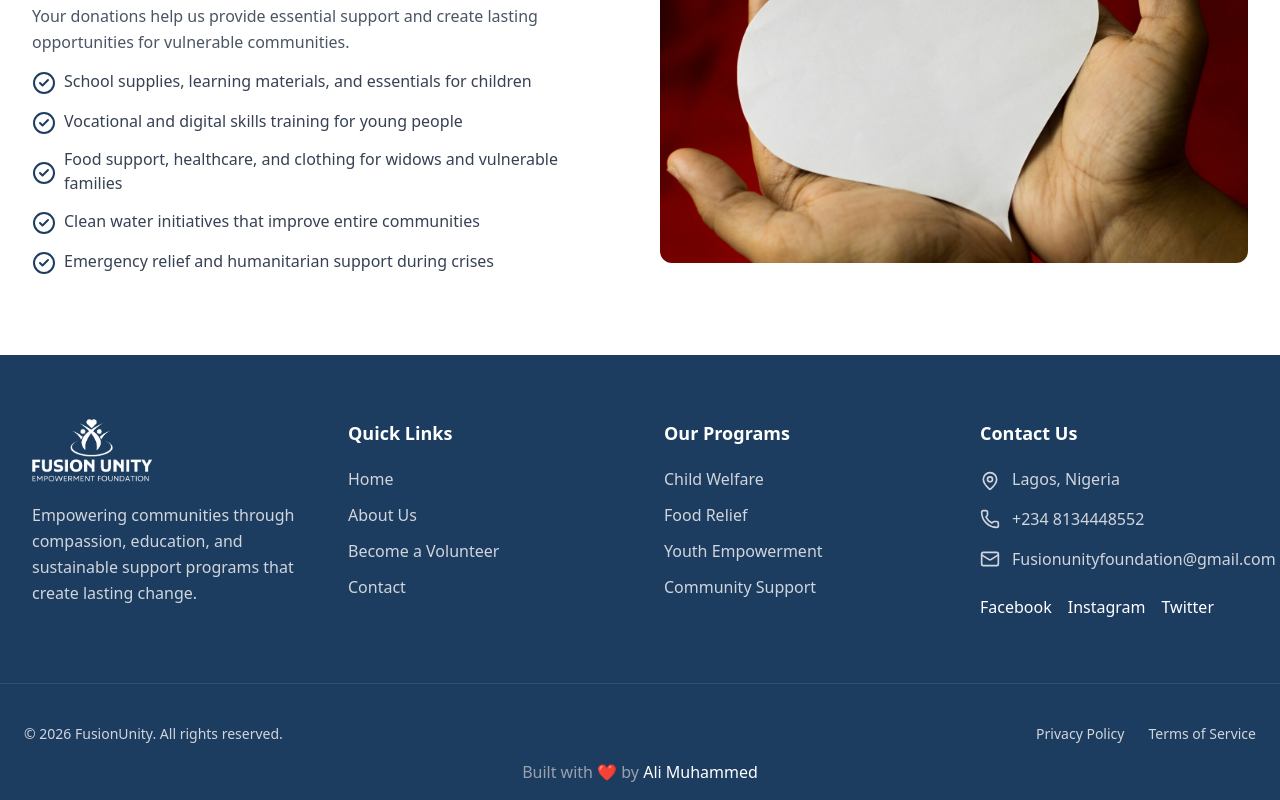
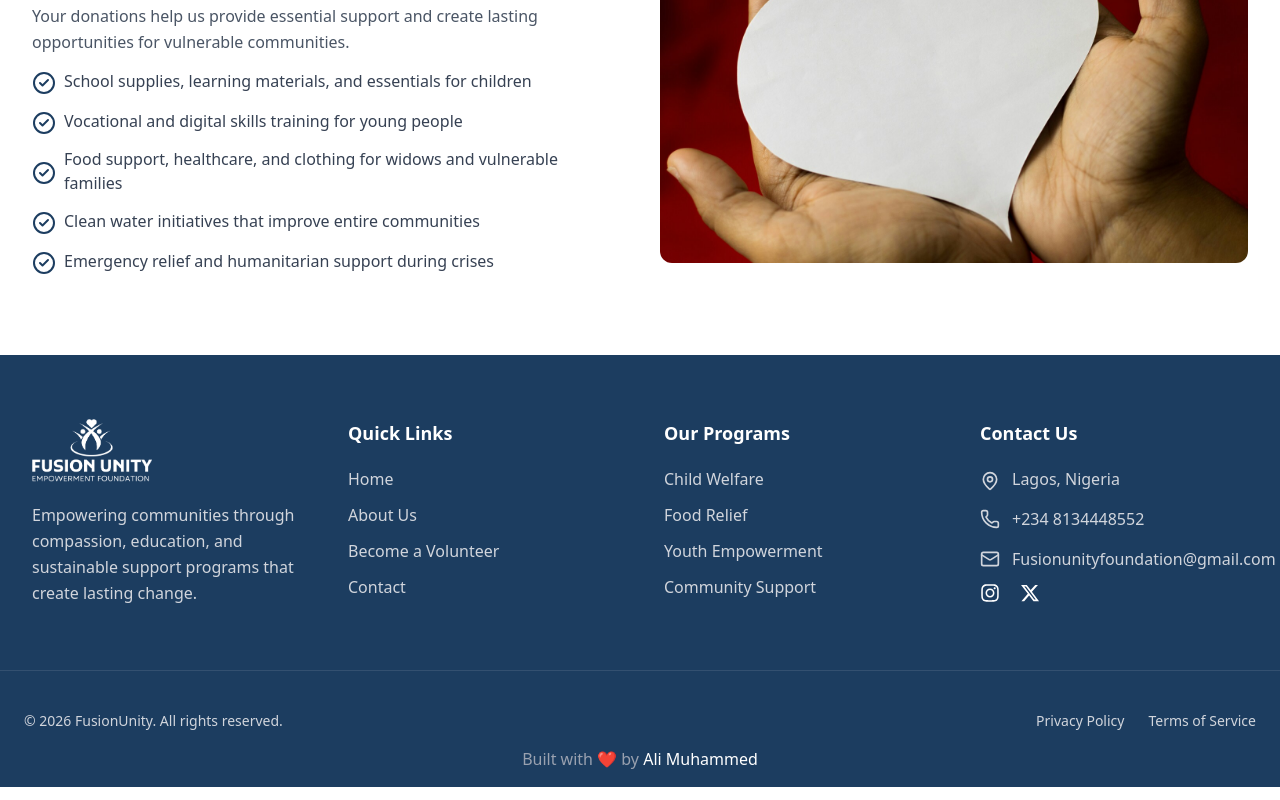
Before and after one commit to alimuhammeddev/fusionunity, a Next.js app: page /donate in a window 1280 px wide. Shown: the part 1254-2054 px from the top of the page. Built offline with nearby package versions, Linux system fonts and the light colour scheme.

Commit message:
added social links

```diff
--- a/app/component/Footer.tsx
+++ b/app/component/Footer.tsx
@@ -2,6 +2,7 @@ import { Mail, Phone, MapPin } from "lucide-react";
 import Image from "next/image";
 import footer from "./assets/footer.png";
 import Link from "next/link";
+import { FaInstagram, FaXTwitter } from "react-icons/fa6";
 
 export default function Footer() {
   return (
@@ -83,17 +84,19 @@ export default function Footer() {
             </div>
 
             {/* Social Icons */}
-            <div className="flex gap-4 mt-6">
-              <a className="hover:scale-110 transition cursor-pointer">
-                Facebook
+            <div className="flex gap-5 mt-3">
+              <a
+                href="https://www.instagram.com/fusionunityfoundation?"
+                className="text-white hover:text-gray-300 hover:scale-110 transition"
+              >
+                <FaInstagram size={20} />
               </a>
 
-              <a className="hover:scale-110 transition cursor-pointer">
-                Instagram
-              </a>
-
-              <a className="hover:scale-110 transition cursor-pointer">
-                Twitter
+              <a
+                href="https://x.com/fusionunityemp_?"
+                className="text-white hover:text-gray-300 hover:scale-110 transition"
+              >
+                <FaXTwitter size={20} />
               </a>
             </div>
           </div>
--- a/package.json
+++ b/package.json
@@ -13,6 +13,7 @@
     "next": "16.2.6",
     "react": "19.2.4",
     "react-dom": "19.2.4",
+    "react-icons": "^5.6.0",
     "swiper": "^12.2.0"
   },
   "devDependencies": {
```
Also changed, not shown: 1 other file (tests, documents, lock files or other folders).
